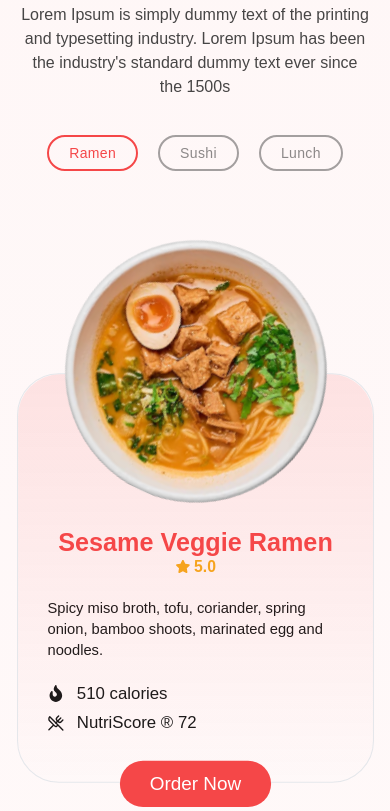
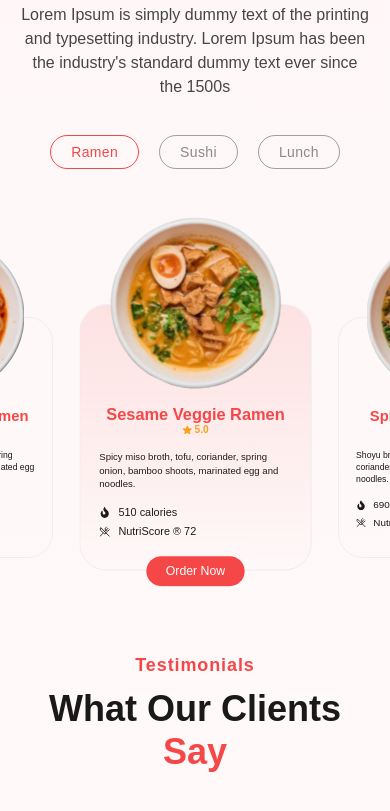
Before and after one commit to devJennyy/oishi-food, a React (Vite) app: page /homepage in a window 390 px wide. Shown: the part 840-1651 px from the top of the page. Built offline with nearby package versions, Linux system fonts and the light colour scheme; a web font is replaced by a local one.

Commit message:
Fix menu section on mobile.

```diff
--- a/src/components/Menu.tsx
+++ b/src/components/Menu.tsx
@@ -102,7 +102,7 @@ const Menu = () => {
           <button
             key={menu}
             onClick={() => setActiveMenu(menu)}
-            className={`px-5 py-[6px] rounded-full border-2 transition-all
+            className={`px-5 py-[6px] rounded-full sm:border-2 border transition-all
             ${
               activeMenu === menu
                 ? "border-accent text-accent dark:text-white"
@@ -110,7 +110,7 @@ const Menu = () => {
             }
           `}
           >
-            <p className="lg:text-base text-sm capitalize font-medium tracking-wide">
+            <p className="lg:text-base text-sm capitalize sm:font-medium tracking-wide">
               {menu}
             </p>
           </button>
@@ -238,7 +238,7 @@ const Menu = () => {
           className="lg:hidden overflow-visible"
         >
           <Swiper
-          className="w-full flex lg:hidden overflow-visible"
+            className="w-full flex lg:hidden overflow-visible sm:scale-100 scale-[65%] sm:!mt-0 sm:!mb-10 !mt-[-7rem] !mb-[-6rem]"
             spaceBetween={1}
             slidesPerView={"auto"}
             centeredSlides={true}
@@ -253,7 +253,7 @@ const Menu = () => {
                   variants={cardVariants}
                   initial="hidden"
                   animate="visible"
-                whileInView={{ scale: currentIndex === index ? 1.05 : 0.87 }}
+                  whileInView={{ scale: currentIndex === index ? 1.05 : 0.95 }}
                   transition={{ type: "tween", duration: 0.4 }}
                   className="relative w-[340px] mx-5 h-[390px] rounded-[40px] flex flex-col border !mt-40 !mb-10"
                 >
@@ -284,7 +284,9 @@ const Menu = () => {
 
                   <div className="flex-1 flex flex-col gap-5 p-7">
                     <div className="flex flex-col items-center">
-                    <p className="text-2xl font-bold text-accent">{item.title}</p>
+                      <p className="text-2xl font-bold text-accent">
+                        {item.title}
+                      </p>
                       <div className="flex items-center gap-1 text-amberGlow sm:mb-0 mb-[2px]">
                         <FaStar className="text-sm xl:text-[15px]" />
                         <p className="font-black leading-3 text-[15px] sm:text-lg">
@@ -324,8 +326,6 @@ const Menu = () => {
           </Swiper>
         </motion.div>
       </AnimatePresence>
-
-
     </div>
   );
 };
```
Lines whose indentation alone changed are shown as unchanged.
